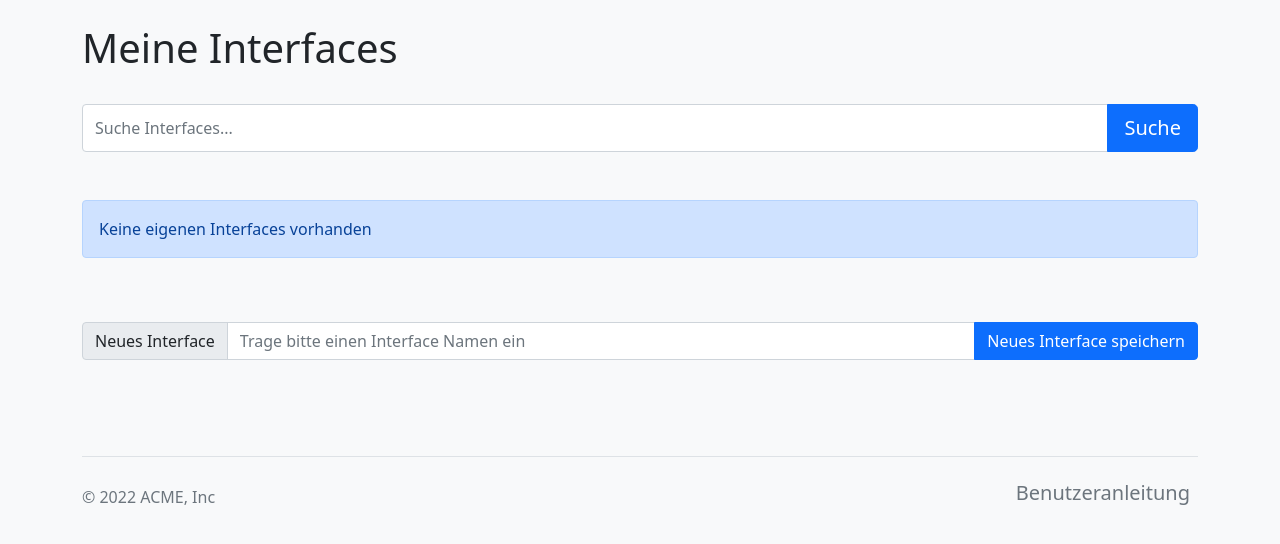
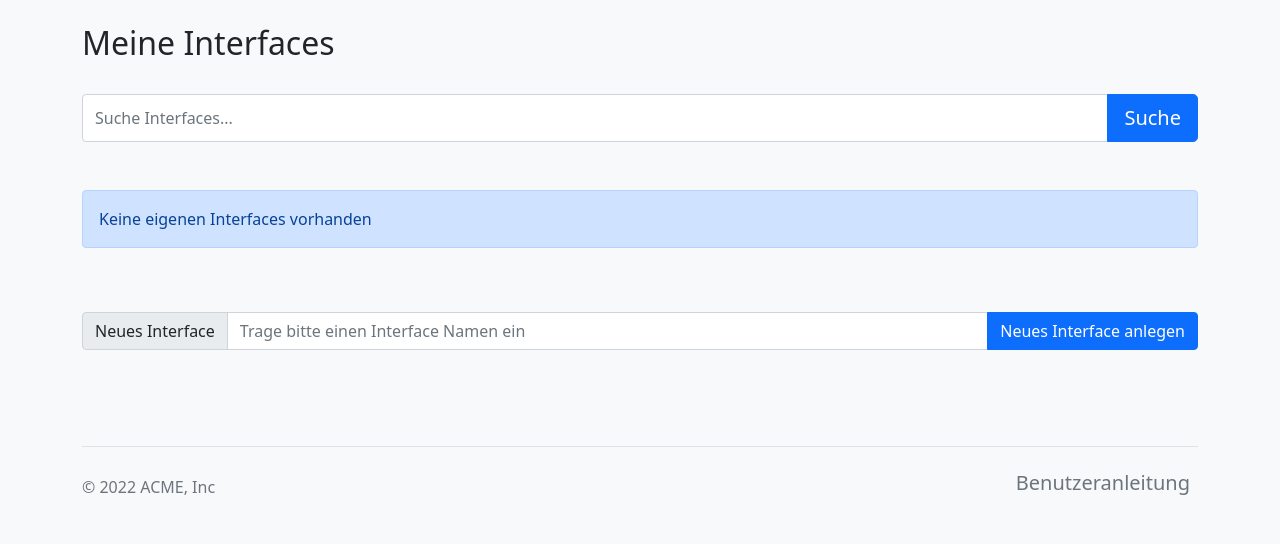
Before and after one commit to mikhailbro/interface-center, a Django app: page /interfaces/ in a window 1280 px wide. Shown: the part 70-614 px from the top of the page. Run offline with Django 3.2, Linux system fonts and the light colour scheme; the visitor is signed in with stand-in values (Sample User, id 1); data that the repository does not hold is empty.

Commit message:
html changes

```diff
--- a/app_interface/templates/index.html
+++ b/app_interface/templates/index.html
@@ -24,7 +24,7 @@
             <thead class="table-dark" >
                 <tr scope="row">
                     <th scope="col-4">Name</th>
-                    <th scope="col-3">ACME Owned Interface</th>
+                    <th scope="col-3">ACME Interface</th>
                     <th scope="col-1">Edit</th>
                     <th scope="col-1">Delete</th>
                     <th scope="col-3">Owner</th>
--- a/app_interface/templates/my_interfaces.html
+++ b/app_interface/templates/my_interfaces.html
@@ -7,7 +7,7 @@
 {% block content %}
     <div class="container">
         </br>
-        <h1>Meine Interfaces</h1>
+        <h2>Meine Interfaces</h2>
         </br>
 
         {% if messages %}
@@ -95,7 +95,7 @@
             <div class="input-group">
             <div class="input-group-text">Neues Interface</div>
             <input type="text" class="form-control" name="name" id="name" placeholder="Trage bitte einen Interface Namen ein">
-            <button type="submit" class="btn btn-primary">Neues Interface speichern</button>
+            <button type="submit" class="btn btn-primary">Neues Interface anlegen</button>
             </div>
         </form>
 
```
